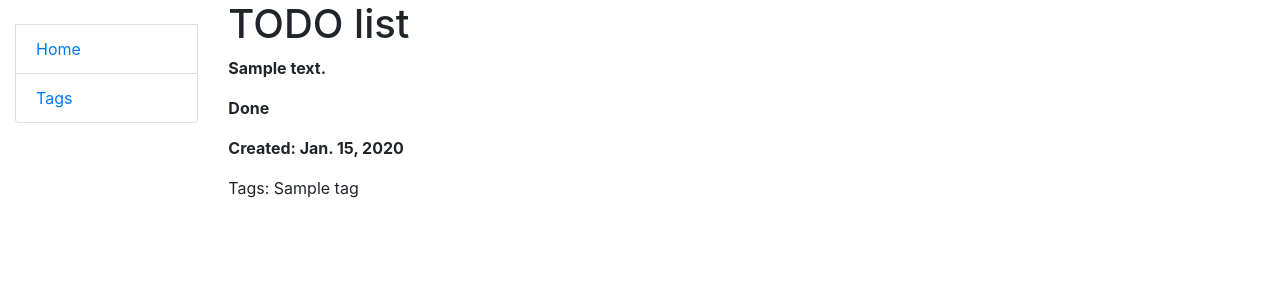
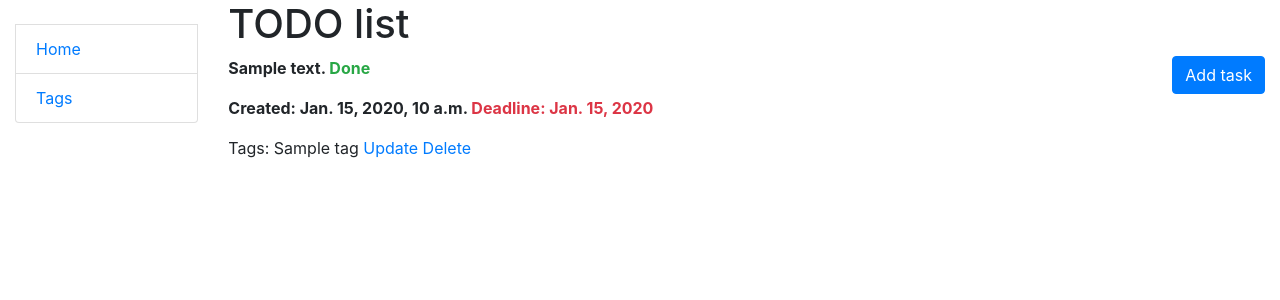
Before and after one commit to Evheniia96/Todo-List, a Django app: page / in a window 1280 px wide. Shown: the top 300 px of the page. Run offline with Django 5.2, Linux system fonts and the light colour scheme; tables that the repository leaves empty hold one stand-in row (values such as "Sample post").

Commit message:
update views.py/urls.py and index.html

```diff
--- a/templates/todo_list/index.html
+++ b/templates/todo_list/index.html
@@ -2,18 +2,24 @@
 
 {% block content %}
   <h1>TODO list</h1>
+    <a href="{% url 'todo_list:task_create' %}" style="float: right" class="btn btn-primary  link-to-page">
+        Add task
+      </a>
     {% if task_list %}
     <div>
       {% for task in task_list %}
         <p class="font-weight-bold">
           {{ task.content }}
             {% if task.is_done %}
-          <p class="font-weight-bold">Done</p>
+          <span class="text-success">Done</span>
             {% else %}
-            <p class="font-weight-bold">Not done</p>
+            <span class="text-danger">Not done</span>
           {% endif %}
+
         <p class="font-weight-bold">Created:
-          {{ task.deadline }}
+          {{ task.datetime }}
+            <span class="text-danger">Deadline:
+          {{ task.deadline }}</span>
       <p>
       Tags:
       {% for tag in task.tag.all %}
@@ -21,6 +27,8 @@
           {% empty %}
           <p>No tags!</p>
       {% endfor %}
+          <a href="{% url 'todo_list:task_update' pk=task.id %}">Update</a>
+          <a href="{% url 'todo_list:task_delete' pk=task.id %}">Delete</a>
       {% endfor %}</div>
     {% endif %}
 {% endblock %}
--- a/todo_list/urls.py
+++ b/todo_list/urls.py
@@ -1,10 +1,14 @@
 from django.urls import path
 
-from todo_list.views import IndexView, TagsListView
+from todo_list.views import IndexView, TagsListView, TaskCreateView, TaskUpdateView, TaskDeleteView
 
 urlpatterns = [
     path("", IndexView.as_view(), name="index"),
     path("tags", TagsListView.as_view(), name="tags_list"),
+    path("task/create/", TaskCreateView.as_view(), name="task_create"),
+    path("task/<int:pk>/update/", TaskUpdateView.as_view(), name="task_update"),
+    path("task/<int:pk>/delate/", TaskDeleteView.as_view(), name="task_delete"),
+
     ]
 
 app_name = "todo_list"
--- a/todo_list/views.py
+++ b/todo_list/views.py
@@ -1,4 +1,5 @@
 from django.shortcuts import render
+from django.urls import reverse_lazy
 from django.views import generic
 
 from todo_list.models import Task, Tag
@@ -11,6 +12,25 @@ class IndexView(generic.ListView):
     context_object_name = "task_list"
 
 
+class TaskCreateView(generic.CreateView):
+
+    model = Task
+    fields = "__all__"
+    success_url = reverse_lazy("todo_list:index")
+
+
+class TaskUpdateView(generic.UpdateView):
+
+    model = Task
+    fields = "__all__"
+    success_url = reverse_lazy("todo_list:index")
+
+
+class TaskDeleteView(generic.DeleteView):
+
+    model = Task
+    success_url = reverse_lazy("todo_list:index")
+
 class TagsListView(generic.ListView):
     model = Tag
     template_name = "todo_list/tags_list.html"
```
